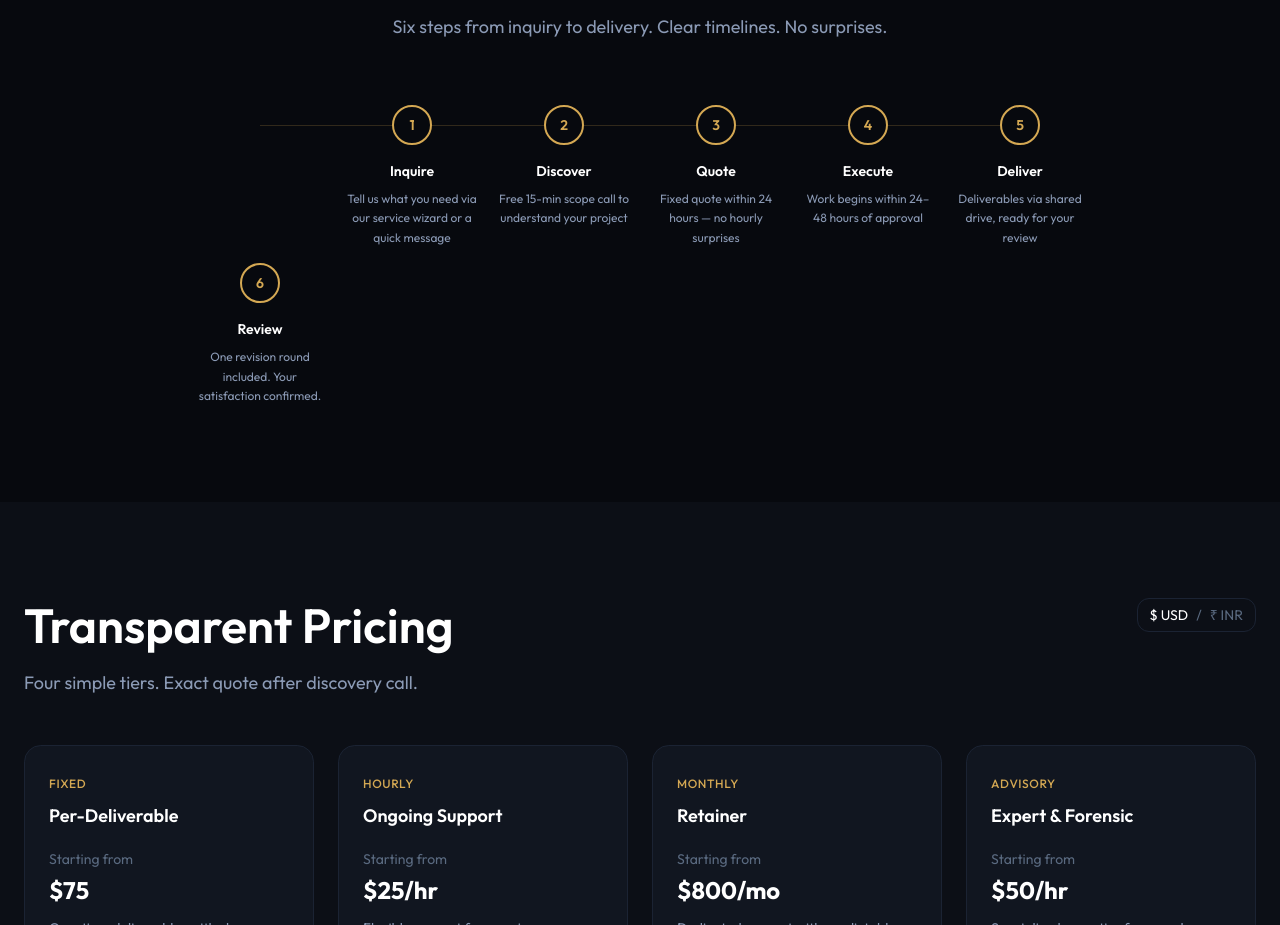
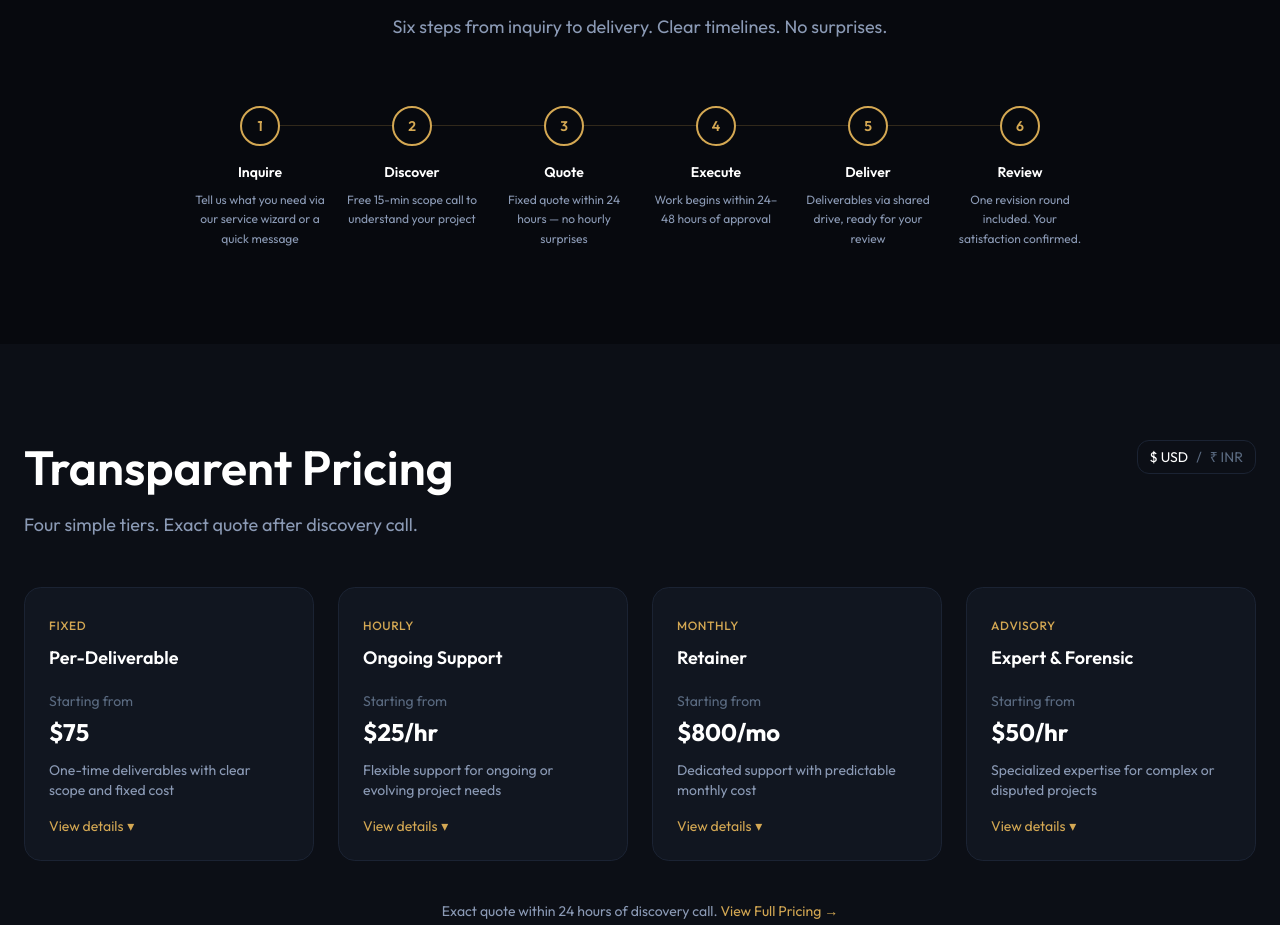
Before and after one commit to Alfatrees/Alfatrees-DPMC, a Next.js app: page / in a window 1280 px wide. Shown: the part 2080-3005 px from the top of the page. Built offline with nearby package versions, Linux system fonts and the light colour scheme.

Commit message:
Revert "fix: stepper line + dot track uses grid-aware calc to match circle centers"
This reverts commit 6efa8d57e026148d8ea1ba855699ed9a3981c301.

```diff
--- a/components/landing/how-we-work.tsx
+++ b/components/landing/how-we-work.tsx
@@ -19,19 +19,13 @@
         {/* Desktop: horizontal stepper */}
         <div className="mt-16 hidden lg:block">
           <div className="relative mx-auto max-w-4xl">
+            {/* Static line */}
+            <div className="absolute left-[calc(100%/12)] right-[calc(100%/12)] top-5 h-px bg-gold/20" />
+            {/* Animated glow dot traveling left to right */}
+            <div className="stepper-glow-track absolute left-[calc(100%/12)] right-[calc(100%/12)] top-5 h-px">
+              <div className="stepper-glow-dot" />
+            </div>
             <StaggerContainer className="relative grid grid-cols-6 gap-4">
-              {/* Line + dot: span from center of col 1 to center of col 6 */}
-              {/* In 6-col grid with 16px gap: col width = (100% - 80px)/6, center offset = col_width/2 */}
-              <div
-                className="pointer-events-none absolute top-5 h-px bg-gold/20"
-                style={{ left: "calc((100% - 80px) / 12)", right: "calc((100% - 80px) / 12)" }}
-              />
-              <div
-                className="stepper-glow-track pointer-events-none absolute top-5 h-px"
-                style={{ left: "calc((100% - 80px) / 12)", right: "calc((100% - 80px) / 12)" }}
-              >
-                <div className="stepper-glow-dot" />
-              </div>
               {PROCESS_STEPS.map((step) => (
                 <StaggerItem
                   key={step.number}
```
